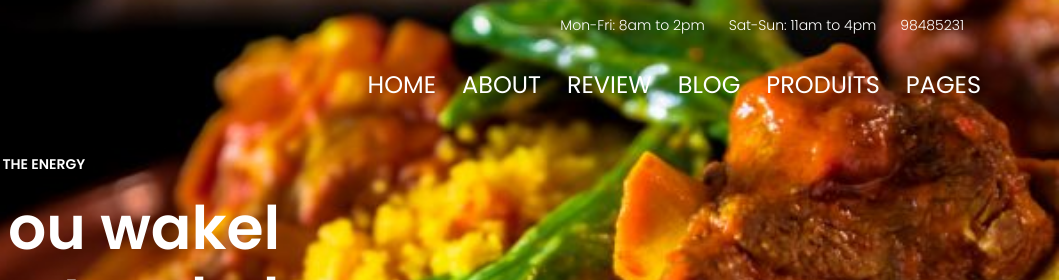
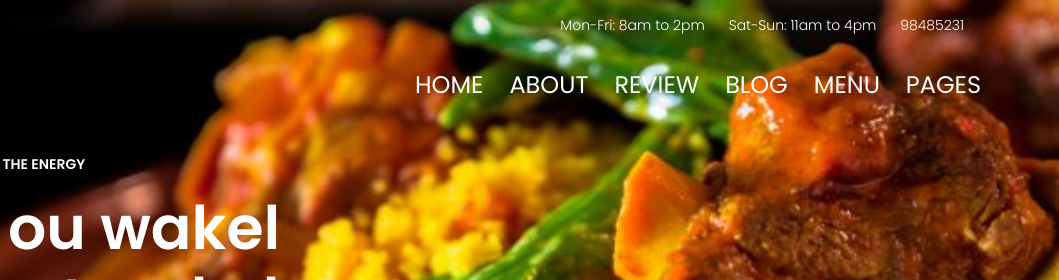
Before and after one commit to Mahmoudbannouri/projet-web, a plain HTML site: page index.html in a window 1280 px wide. Shown: the top 280 px of the page, 221-1280 px from the left. Drawn offline with nearby package versions, Linux system fonts and the light colour scheme; some packages are replaced by stand-ins of ours.

Commit message:
Update index.html

```diff
--- a/index.html
+++ b/index.html
@@ -62,10 +62,9 @@
 					<ul class="nav-menu">
 						<li class="menu-active"><a href="#home">Home</a></li>
 						<li><a href="#about">About</a></li>
-
 						<li><a href="#review">Review</a></li>
 						<li><a href="#blog">Blog</a></li>
-						<li><a href="produit.html">Produits</a></li>
+						<li><a href="produit.html">Menu</a></li>
 						<li class="menu-has-children"><a href="pages.html">Pages</a></li>
 						</li>
 					</ul>
```
